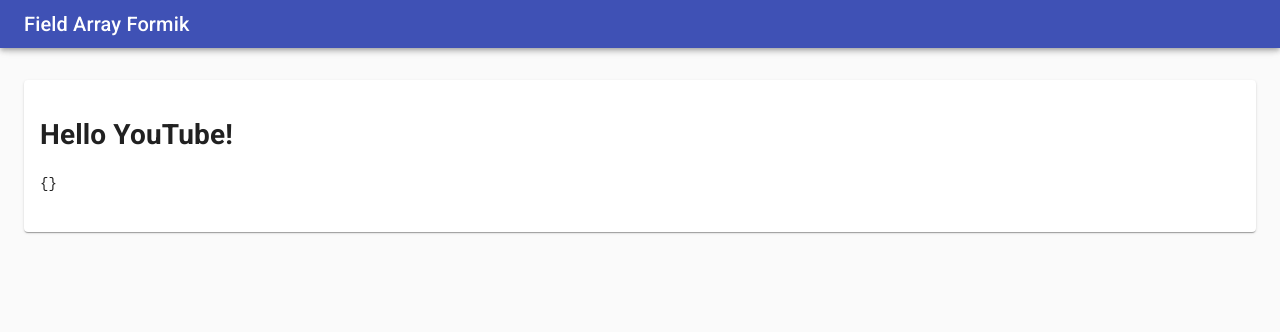
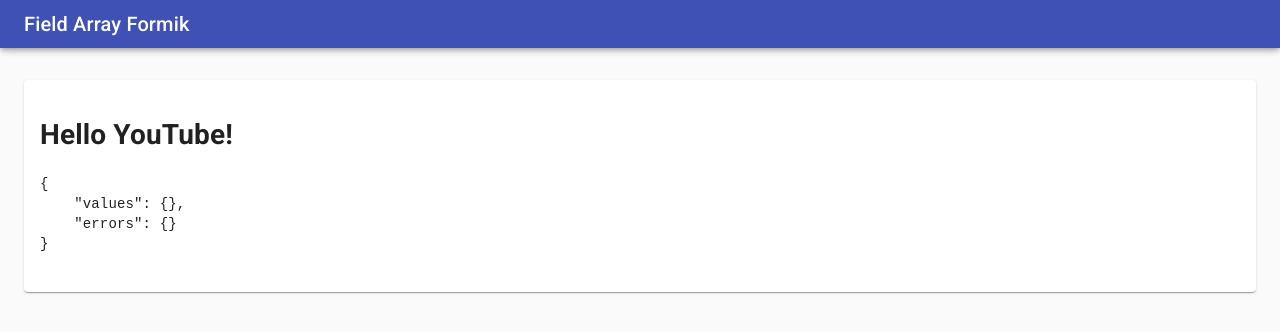
Before and after one commit to bmvantunes/youtube-2021-jan-field-array-formik, a Next.js app: page / in a window 1280 px wide. Shown: the top 332 px of the page. Built offline with nearby package versions, Linux system fonts and the light colour scheme.

Commit message:
before recording video

```diff
--- a/src/pages/index.tsx
+++ b/src/pages/index.tsx
@@ -7,11 +7,11 @@ export default function Home() {
     <Card>
       <CardContent>
         <Formik initialValues={{}} onSubmit={() => {}}>
-          {({ values }) => (
+          {({ values, errors }) => (
             <Form>
               <h1>Hello YouTube!</h1>
 
-              <pre>{JSON.stringify(values, null, 4)}</pre>
+              <pre>{JSON.stringify({ values, errors }, null, 4)}</pre>
             </Form>
           )}
         </Formik>
```
